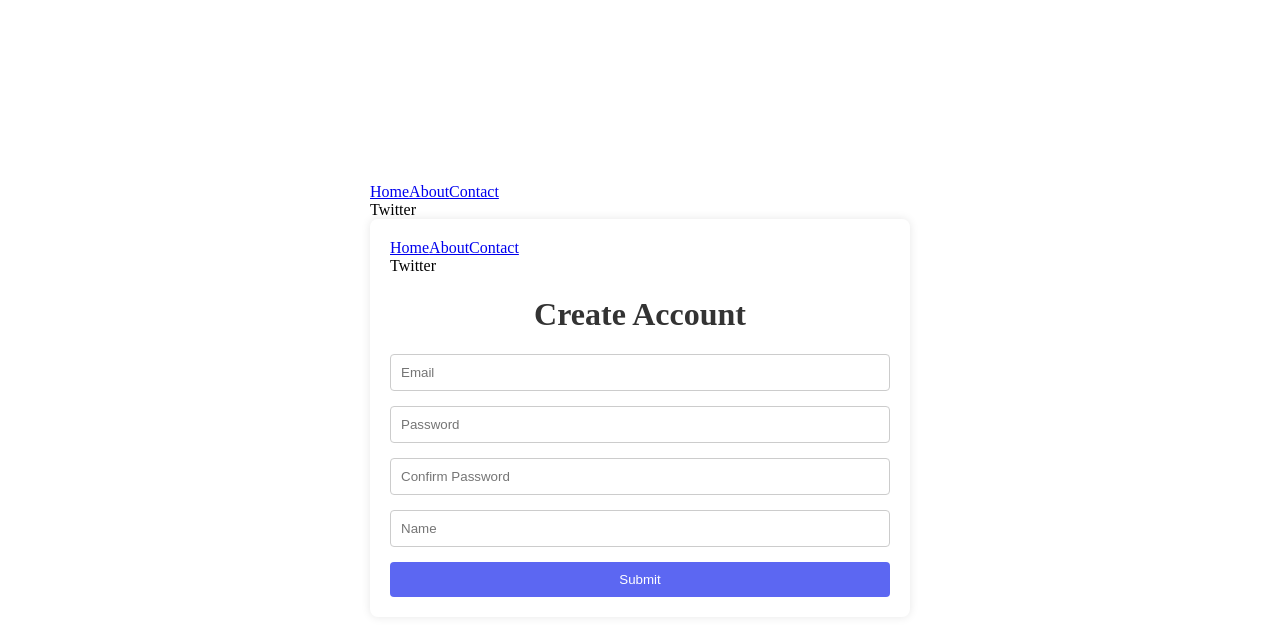
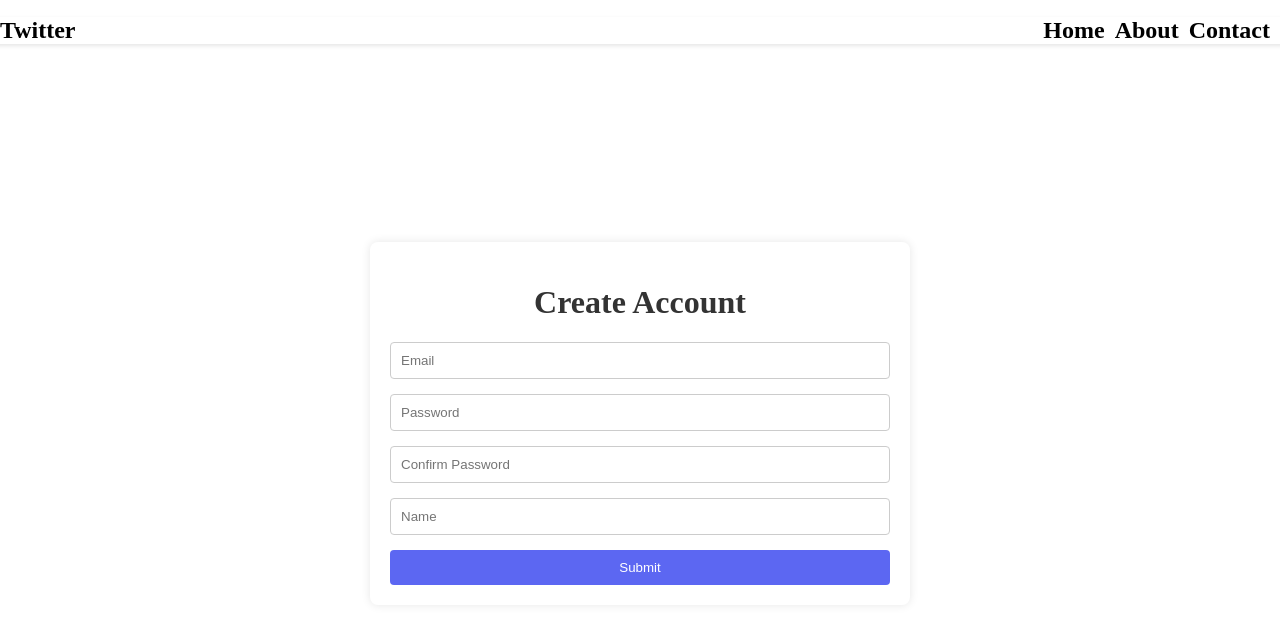
Before and after one commit to SparshRai07/React-setup, a React (Vite) app: page / in a window 1280 px wide. Shown: the top 636 px of the page. Built offline with nearby package versions, Linux system fonts and the light colour scheme.

Commit message:
added the css to the navbar

```diff
--- a/src/App.jsx
+++ b/src/App.jsx
@@ -22,28 +22,21 @@ const App = () => {
   };
 
   return (
-    <>
+    <div>
     <nav className="navbar">
+    <div>
+          Twitter
+        </div>
         <div className="nav-links">
           <a href="/">Home</a>
           <a href="/about">About</a>
           <a href="/contact">Contact</a>
         </div>
-        <div>
-          Twitter
-        </div>
+
       </nav>
+    <div className='main'>
     <div className="container">
-      <nav className="navbar">
-        <div className="nav-links">
-          <a href="/">Home</a>
-          <a href="/about">About</a>
-          <a href="/contact">Contact</a>
-        </div>
-        <div>
-          Twitter
-        </div>
-      </nav>
+
       <h1>Create Account</h1>
       <form onSubmit={handleSubmit}>
         <input
@@ -81,7 +74,8 @@ const App = () => {
         <button type="submit">Submit</button>
       </form>
     </div>
-    </>
+    </div>
+    </div>
   );
 };
 
--- a/src/index.css
+++ b/src/index.css
@@ -6,8 +6,17 @@ html, body {
   justify-content: center;
 }
 
+.main {
+  display: flex;
+  flex-direction: column;
+  justify-content: center;
+  align-items: center;
+  height: 90vh;
+}
+
 .container {
   min-width: 500px;
+  width: 30%;
   padding: 20px;
   box-shadow: 0 0 10px rgba(0,0,0,0.1);
   border-radius: 8px;
@@ -45,3 +54,33 @@ button {
 button:hover {
   background-color: #434CD9;
 }
+
+.navbar {
+  display: flex;
+  justify-content: space-between;
+  align-items: center;
+  margin-bottom: 20px;
+  padding: 10px 20px;
+  box-shadow: 0 2px 4px rgba(0,0,0,0.1);
+  width: 100vw;
+  padding: 0 20px 0 20px;
+}
+
+.navbar div {
+  font-weight: bold;
+  font-size: 24px;
+}
+
+.nav-links {
+  font-size: 16px;
+}
+
+.nav-links a {
+  margin-right: 10px;
+  text-decoration: none;
+  color: black;
+}
+
+.nav-links a:hover {
+  text-decoration: underline;
+}
```
